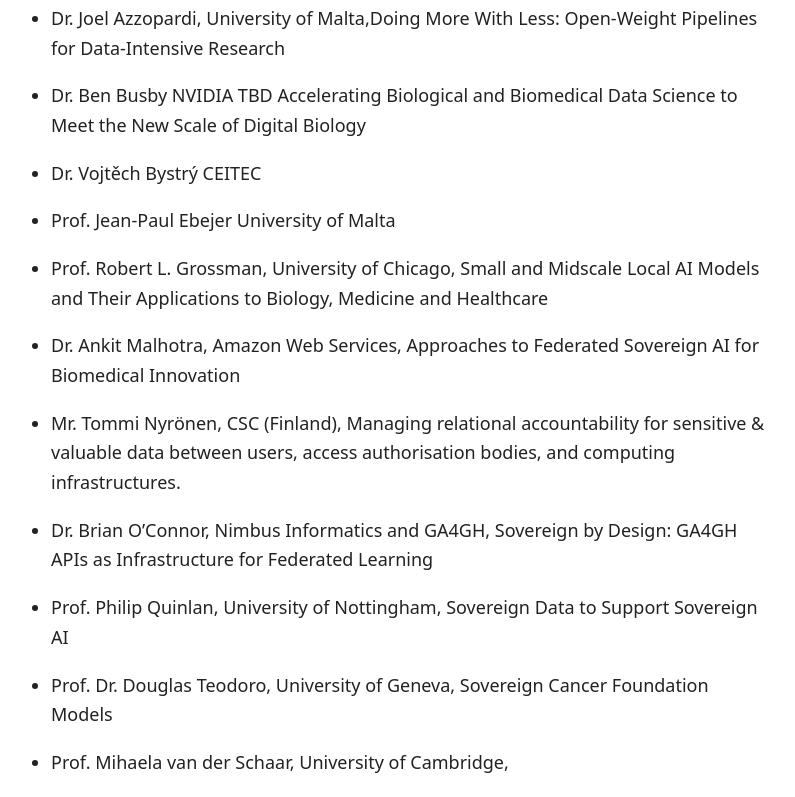
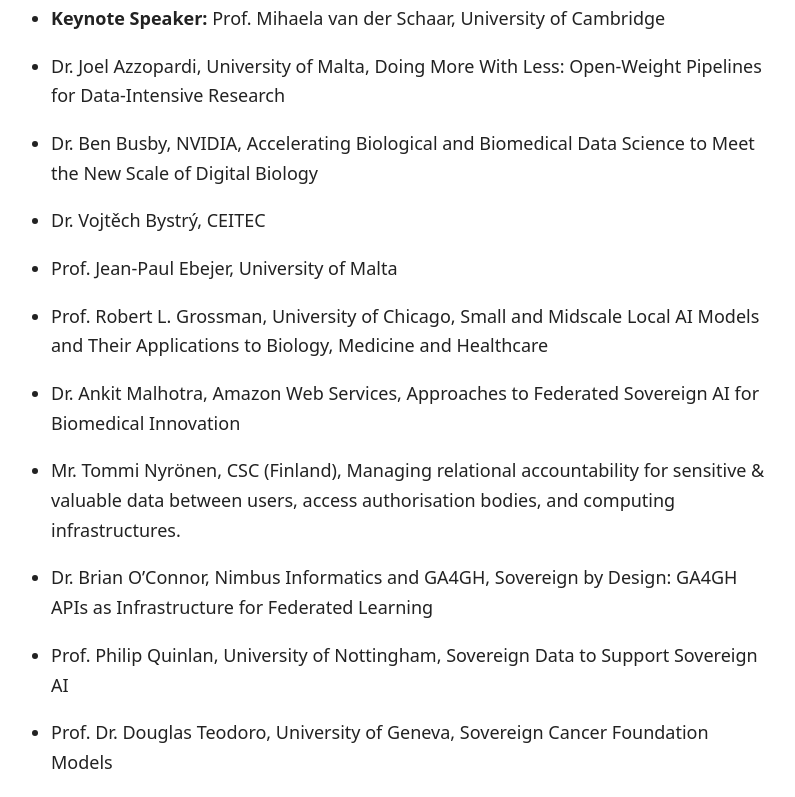
Before and after one commit to rlg128/lisai-website, a plain HTML site: page index.html in a window 1280 px wide. Shown: the part 1337-2134 px from the top of the page, without its empty margins (249-1044 px from the left). Drawn offline with Linux system fonts and the light colour scheme.

Commit message:
Update index.html - added Keynote

```diff
--- a/index.html
+++ b/index.html
@@ -84,10 +84,11 @@ possible.</p>
 
 
 <ul>
-<li><p> Dr. Joel Azzopardi,	University of Malta,Doing More With Less: Open-Weight Pipelines for Data-Intensive Research</p></li>
-<li><p>Dr. Ben Busby	NVIDIA	TBD	Accelerating Biological and Biomedical Data Science to Meet the New Scale of Digital Biology</p></li>
-<li><p>Dr. Vojtěch Bystrý	CEITEC </p></li>
-  <li><p>Prof. Jean-Paul Ebejer	University of Malta	</p></li>
+<li><p><b>Keynote Speaker:</b> Prof. Mihaela van der Schaar, University of Cambridge </p></li>
+<li><p> Dr. Joel Azzopardi,	University of Malta, Doing More With Less: Open-Weight Pipelines for Data-Intensive Research</p></li>
+<li><p>Dr. Ben Busby,	NVIDIA,	Accelerating Biological and Biomedical Data Science to Meet the New Scale of Digital Biology</p></li>
+<li><p>Dr. Vojtěch Bystrý, CEITEC </p></li>
+  <li><p>Prof. Jean-Paul Ebejer,	University of Malta	</p></li>
   <li><p>Prof. Robert L. Grossman,	University of Chicago,	Small and Midscale Local AI Models
   and Their Applications to Biology, Medicine and Healthcare</p></li>
 <li><p>Dr. Ankit Malhotra,	Amazon Web Services, Approaches to Federated Sovereign AI for Biomedical Innovation	</p></li>
@@ -96,7 +97,7 @@ possible.</p>
 <li><p>Dr. Brian O’Connor,	Nimbus Informatics and GA4GH,	Sovereign by Design: GA4GH APIs as Infrastructure for Federated Learning</p></li>
 <li><p>Prof. Philip Quinlan,	University of Nottingham,	Sovereign Data to Support Sovereign AI</p></li>
 <li><p>Prof. Dr. Douglas Teodoro,	University of Geneva,	Sovereign Cancer Foundation Models</p></li>
-<li><p>Prof. Mihaela van der Schaar, University of Cambridge, </p></li>
+
 
 </ul>
 
```
